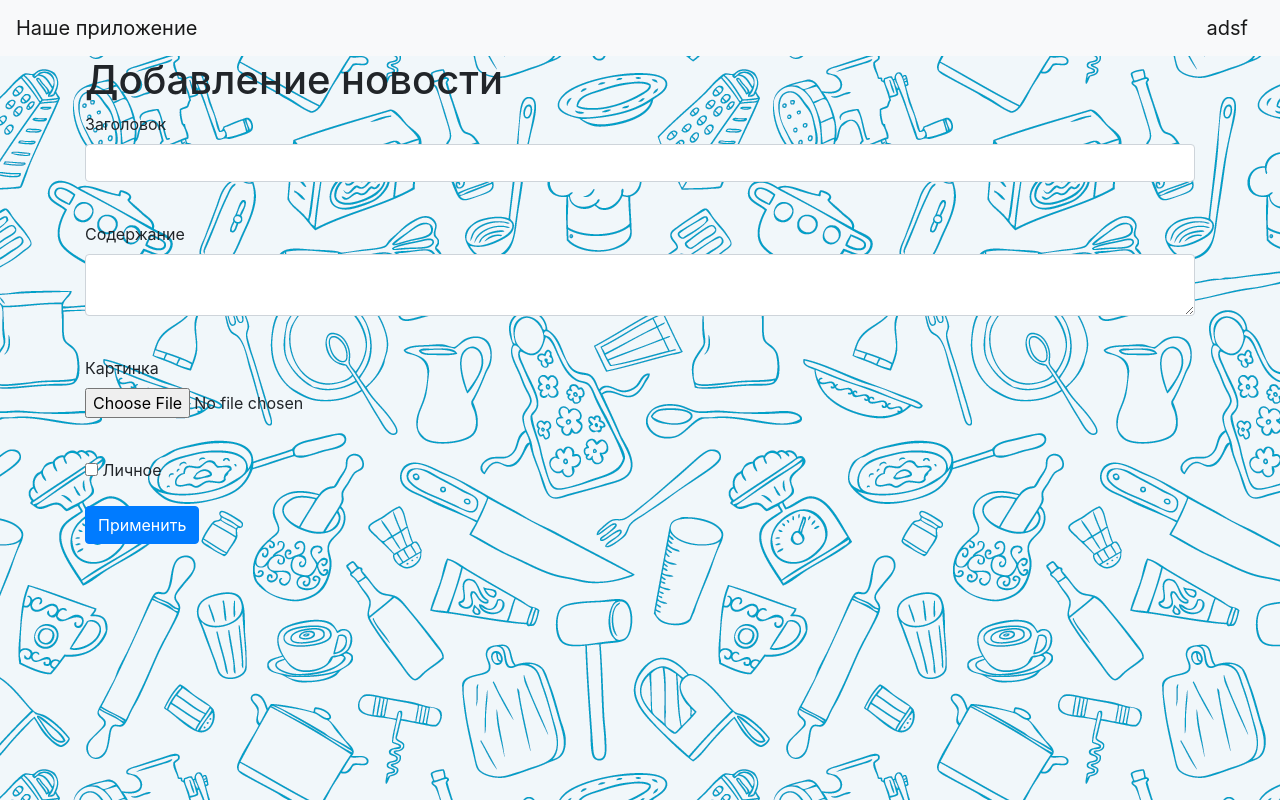
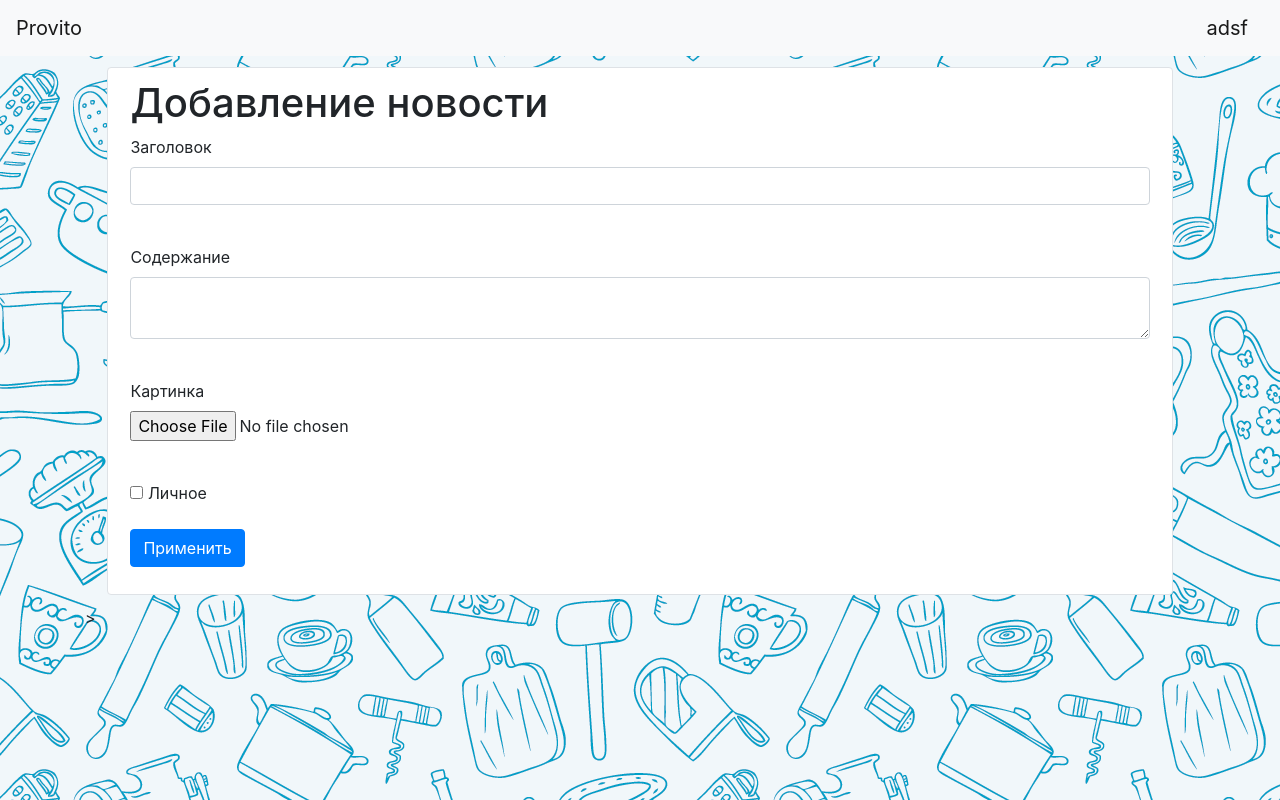
Before and after one commit to Daytly/Provito, a Flask app: page /news in a window 1280 px wide. Run offline with Flask 3, Linux system fonts and the light colour scheme; a user stored in the database is signed in; some libraries are stand-ins or nearby versions.

Commit message:
backGround

```diff
--- a/templates/base.html
+++ b/templates/base.html
@@ -10,7 +10,7 @@
 <body background="/static/img/backGround.png">
 <header>
     <nav class="navbar navbar-light bg-light">
-        <a class="navbar-brand" href="/">Наше приложение</a>
+        <a class="navbar-brand" href="/">Provito</a>
         {% if current_user.is_authenticated %}
         <a class="navbar-brand" href="/settings">{{ current_user.name }}</a>
         {% else %}
--- a/templates/news.html
+++ b/templates/news.html
@@ -1,6 +1,7 @@
 {% extends "base.html" %}
 
 {% block content %}
+<div class="col-md6 border rounded" style="padding:1% 2%; margin:1% 2%; background: white;">
 <h1>Добавление новости</h1>
 <form action="" method="post" enctype="multipart/form-data">
     {{ form.hidden_tag() }}
@@ -36,4 +37,5 @@
     <p>{{ form.submit(type="submit", class="btn btn-primary") }}</p>
     {{message}}
 </form>
+</div>>
 {% endblock %}
--- a/templates/settings.html
+++ b/templates/settings.html
@@ -1,11 +1,13 @@
 {% extends "base.html" %}
 
 {% block content %}
+<div class="col-md6 border rounded" style="padding:1% 2%; margin:1% 2%; background: white;">
 <a class="btn btn-success" href="/">Вернуться</a>
 <h1>Начтройки</h1>
 <h2>Имя пользователя: {{user.name}}</h2>
 <h2>Информация о пользователе: {{user.about}}</h2>
 <h2>Почта: {{user.email}}</h2>
-<a class="btn btn-success" href="/logout">Выйти</a>
+<a class="btn btn-danger" href="/logout">Выйти</a>
 <a class="btn btn-success" href="/settings/edit">Изменить</a>
+</div>
 {% endblock %}
```
